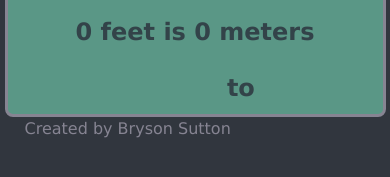
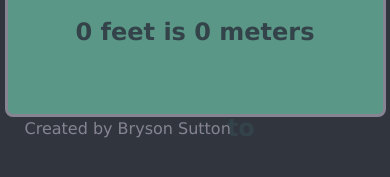
Before and after one commit to BSutton17/Measurement-Converter, a React (Vite) app: page / in a window 390 px wide. Shown: the part 443-620 px from the top of the page. Built offline with nearby package versions, Linux system fonts and the light colour scheme.

Commit message:
Update index.css

```diff
--- a/src/index.css
+++ b/src/index.css
@@ -18,7 +18,7 @@
     }
     #place{
       position: relative;
-      top: 10%;
+      top: 40px;
       left: 58.5%;
       z-index: 0;
       max-width: fit-content;
```
